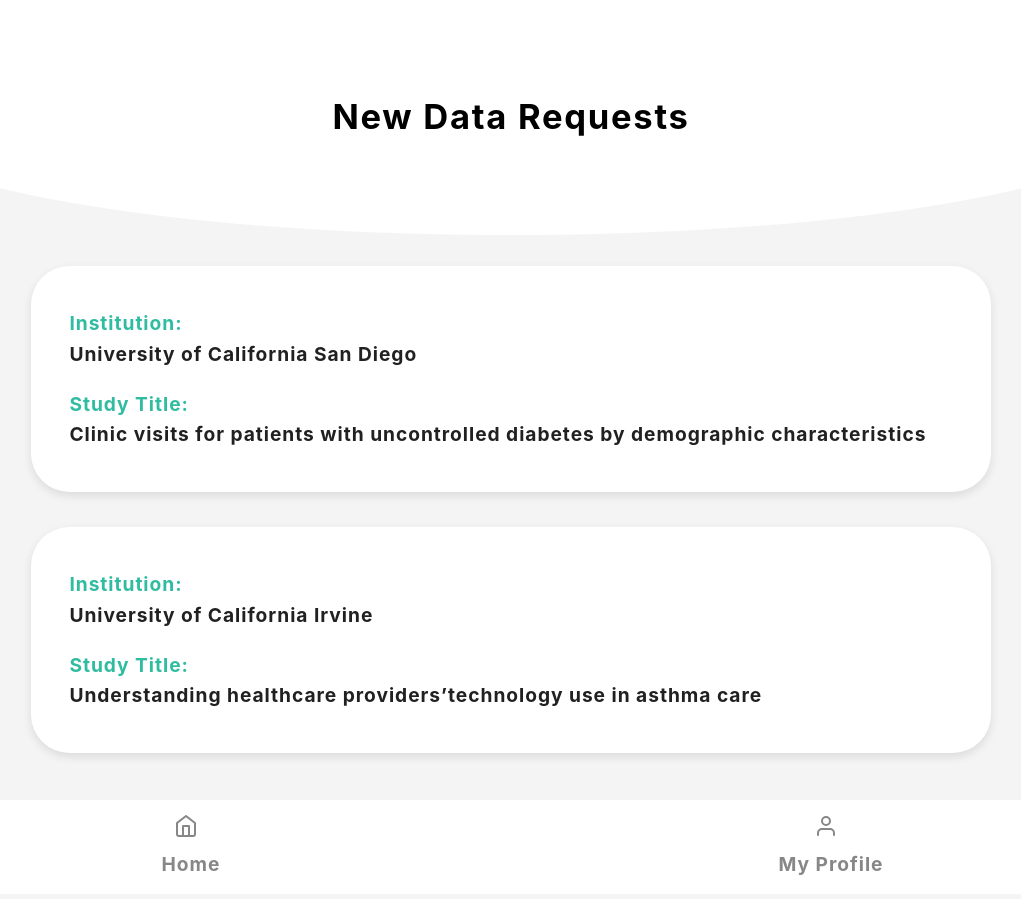
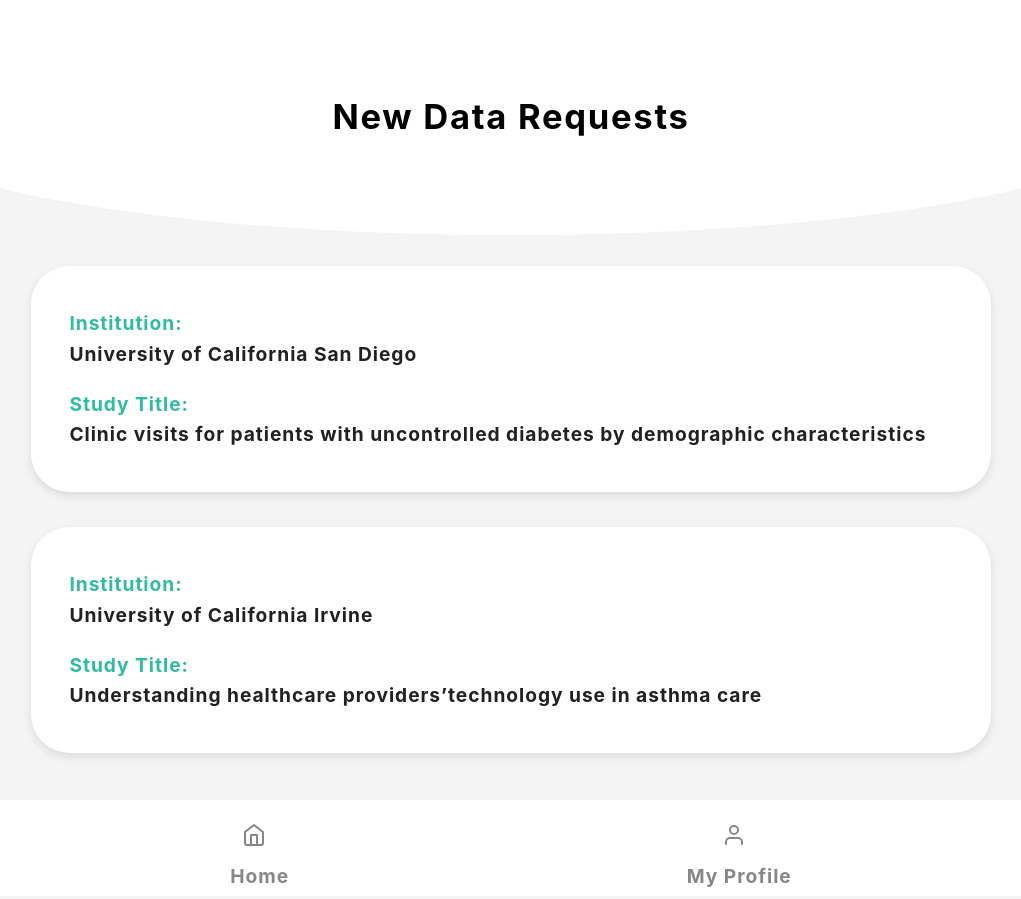
Before and after one commit to huzhx/baseline-preference, a React (Create React App) app: page /data-requests in a window 1280 px wide. Shown: the whole page, without its empty margins (129-1150 px from the left). Built offline with nearby package versions, Linux system fonts and the light colour scheme.

Commit message:
add flat parameter to IconButton component

```diff
--- a/src/IconButton.js
+++ b/src/IconButton.js
@@ -2,7 +2,7 @@ import React from 'react';
 
 import styles from './IconButton.module.css';
 
-const IconButton = ({ label, children, isActive, handleOnClick }) => {
+const IconButton = ({ label, children, isActive, handleOnClick, flat }) => {
   return (
     <div
       className={
@@ -12,8 +12,10 @@ const IconButton = ({ label, children, isActive, handleOnClick }) => {
       }
       onClick={handleOnClick}
     >
-      <span className={styles.icon_button__svg}>{children}</span>
-      <div className={styles.icon_button__label}>{label}</div>
+      <div className={flat ? [styles.icon_button__layout, styles.flat].join(' ') : styles.icon_button__layout}>
+        <span className={styles.icon_button__svg}>{children}</span>
+        <div className={[styles.icon_button__label, styles.no_select].join(' ')}>{label}</div>
+      </div>
     </div>
   );
 };
--- a/src/IconButton.module.css
+++ b/src/IconButton.module.css
@@ -1,10 +1,5 @@
 .icon_button {
-  display: flex;
-  flex-direction: column;
-  align-items: center;
-  justify-content: center;
-  width: 100%;
-  padding: 0.75em 3.5em;
+  padding: 1.2em 1.5em;
   cursor: pointer;
   color: var(--secondary-text-color);
   transition: 0.8s;
@@ -13,14 +8,18 @@
 
 .icon_button:hover {
   color: var(--primary-color);
-  background-color: var(--primary-color-light-extra);
-  border-radius: 0.5em;
-  border: 0;
 }
 
 .icon_button:active,
 .icon_button--active {
-  color: var(--primary-color);
+  color: var(--primary-color-dark);
+}
+
+.icon_button__layout {
+  display: flex;
+  flex-direction: column;
+  align-items: center;
+  justify-content: center;
 }
 
 .icon_button__label {
@@ -28,6 +27,7 @@
   font-weight: 650;
   line-height: 1.6em;
   letter-spacing: 0.05em;
+  padding: 0.2em 0.5em;
 }
 
 .icon_button__svg {
@@ -63,3 +63,21 @@
   opacity: 0.3;
   transition: 0s;
 }
+
+.full_width {
+  width: 100%;
+}
+
+.flat {
+  flex-direction: row;
+}
+
+.no_select {
+  -webkit-touch-callout: none; /* iOS Safari */
+  -webkit-user-select: none; /* Safari */
+  -khtml-user-select: none; /* Konqueror HTML */
+  -moz-user-select: none; /* Old versions of Firefox */
+  -ms-user-select: none; /* Internet Explorer/Edge */
+  user-select: none; /* Non-prefixed version, currently
+                                  supported by Chrome, Edge, Opera and Firefox */
+}
```
